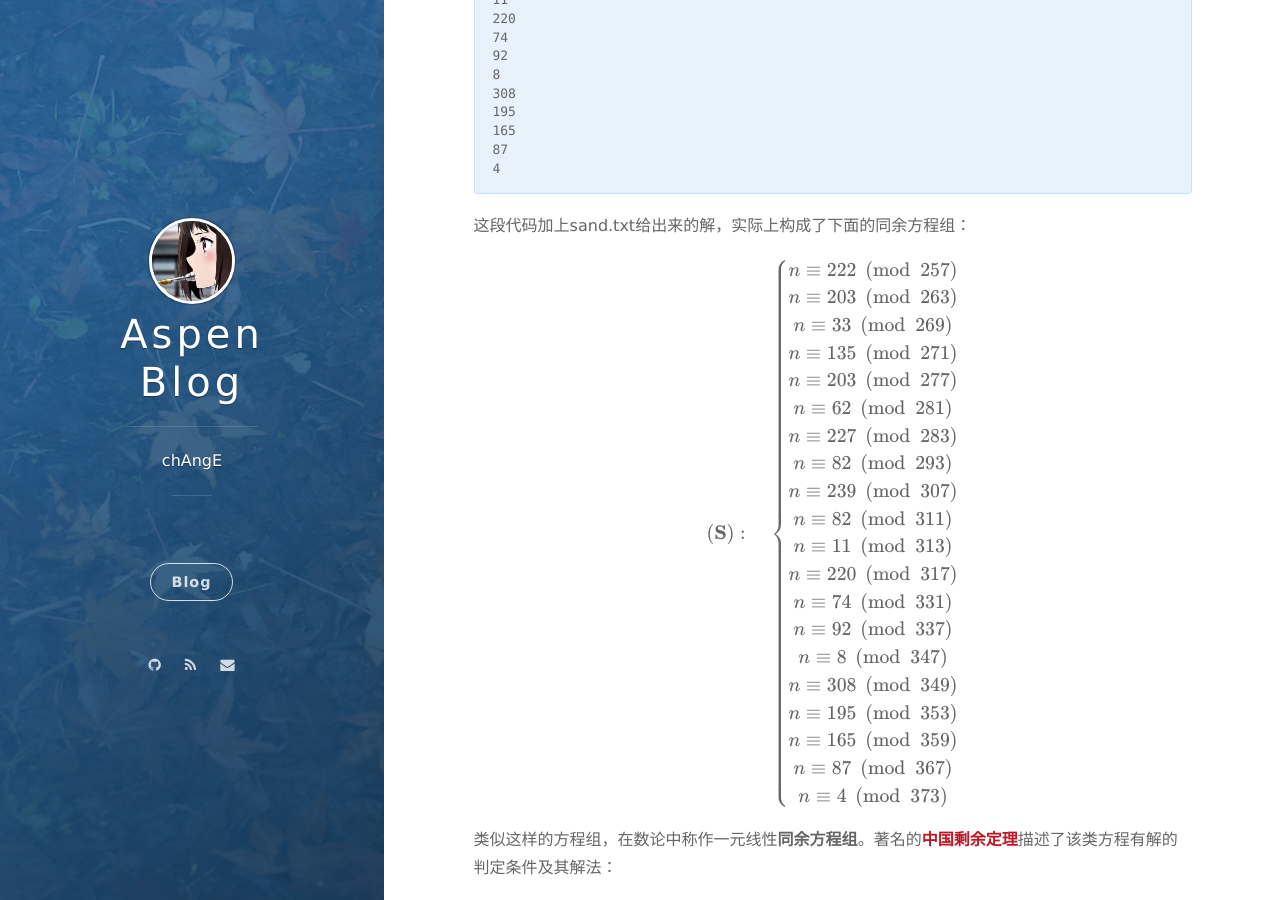
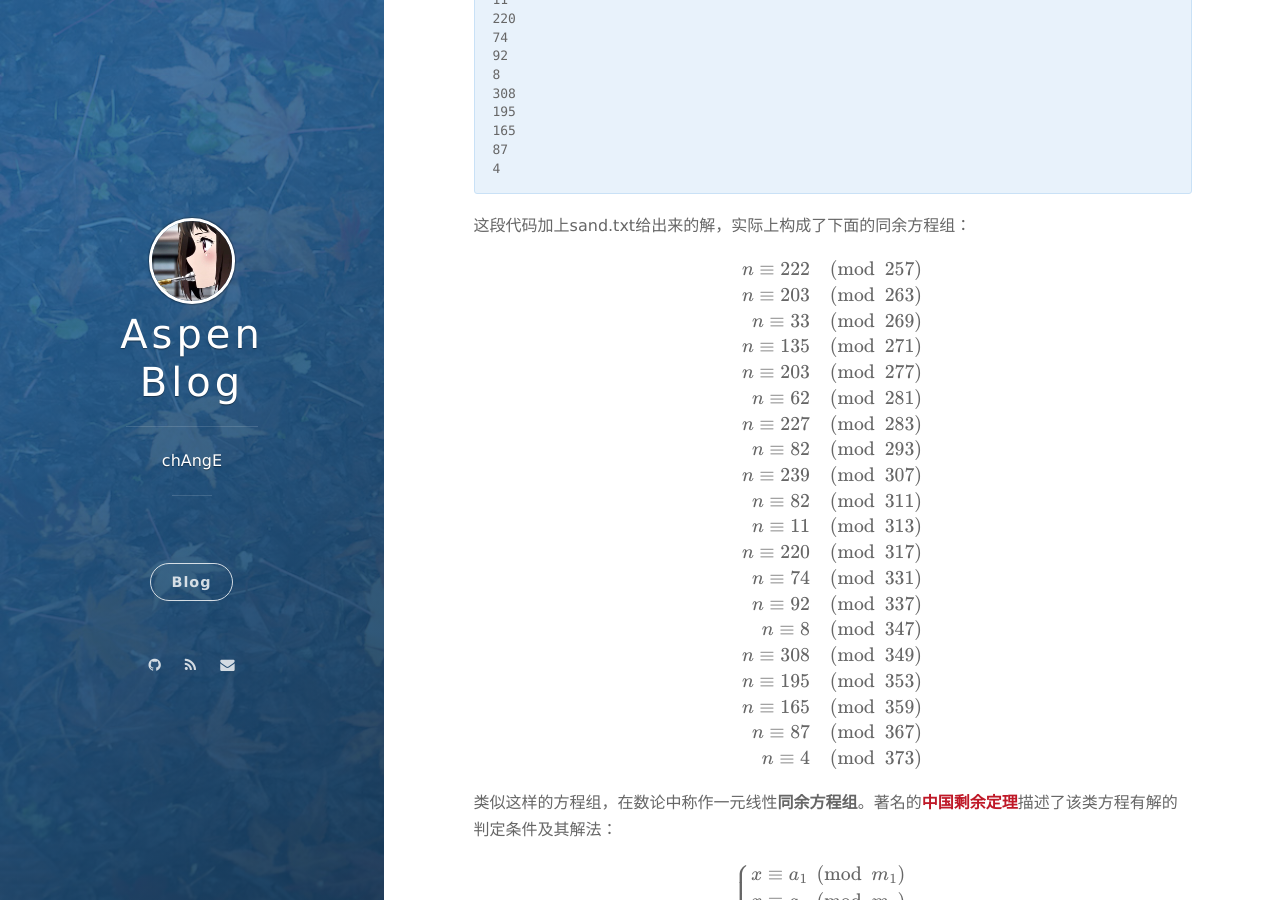
Before and after one commit to ultranal/ultranal.github.io, a Jekyll site: the page built from _posts/2018-05-28-suctf-writeup.md, in a window 1280 px wide and 900 px high, scrolled down 1004 px. Built offline with Jekyll 4.4.1, drawn with Linux system fonts in a browser that asks for light colours; nearby versions of some CDN libraries; formulas are drawn with MathJax 3.

Commit message:
deconstruct formula

```diff
--- a/_posts/2018-05-28-suctf-writeup.md
+++ b/_posts/2018-05-28-suctf-writeup.md
@@ -57,8 +57,6 @@ sand.txt
 
 $$
 \begin{aligned}
-(\mathbf{S}) : \quad \left\{
-\begin{matrix}
     n \equiv 222 \pmod{257}\\
     n \equiv 203 \pmod{263}\\
     n \equiv 33 \pmod{269}\\
@@ -79,7 +77,6 @@ $$
     n \equiv 165 \pmod{359}\\
     n \equiv 87 \pmod{367}\\
     n \equiv 4 \pmod{373}
-\end{matrix} \right.
 \end{aligned}
 $$
 
```
